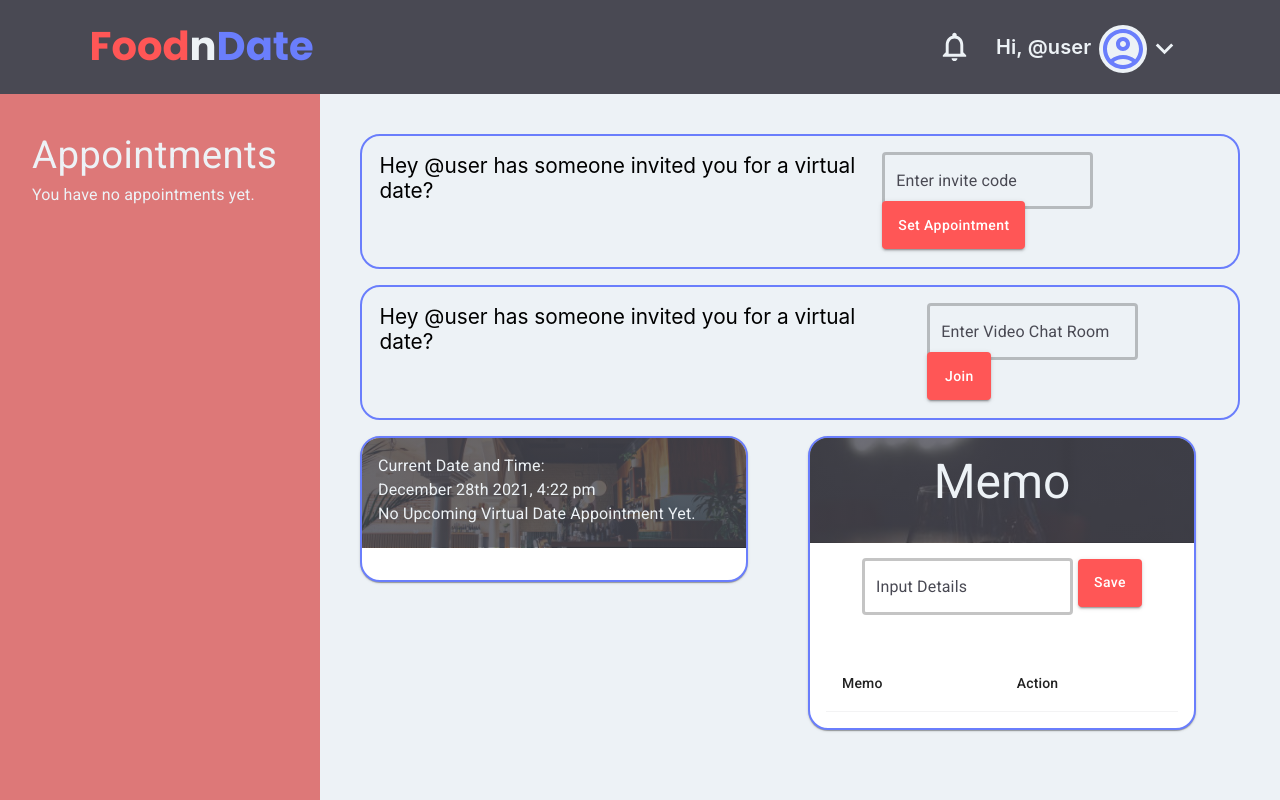
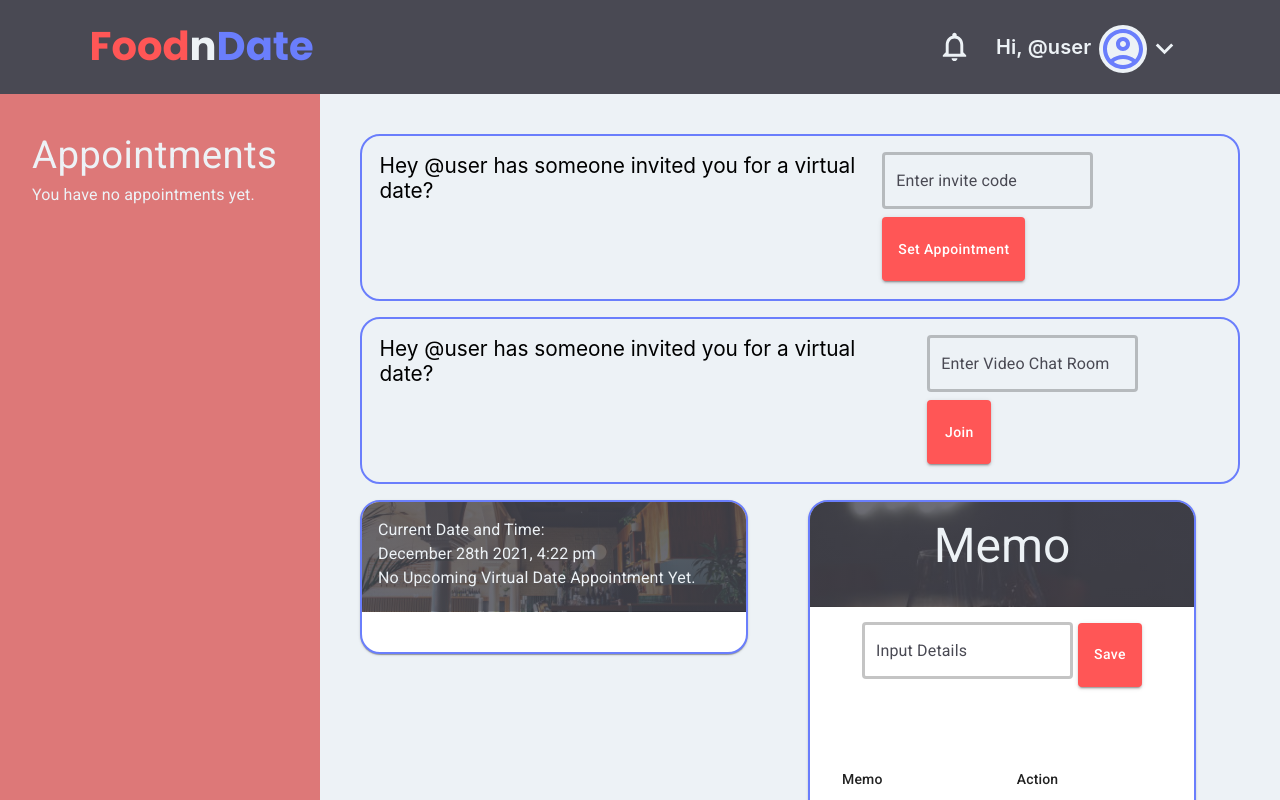
Before and after one commit to ryanregis/FoodnDate, a React (Vite) app in the folder client/: page /appointment in a window 1280 px wide. Shown: the top 800 px of the page. Built offline with nearby package versions, Linux system fonts and the light colour scheme.

Commit message:
Changes in contact us for sweet alert, changes in appointment, removal of cardactionarea, resizing of inputs and buttons

```diff
--- a/client/src/pages/Appointment.jsx
+++ b/client/src/pages/Appointment.jsx
@@ -1,5 +1,5 @@
 import React, {useState, useEffect} from 'react';
-import { Grid, Typography, Box, TextField, Button, Card, CardActionArea, CardContent, Table, TableHead, TableRow, TableCell, TableBody, TableContainer } from '@mui/material';
+import { Grid, Typography, Box, TextField, Button, Card, CardContent, Table, TableHead, TableRow, TableCell, TableBody, TableContainer } from '@mui/material';
 import { makeStyles } from '@mui/styles';
 import moment from 'moment';
 import DateAdapter from '@mui/lab/AdapterMoment'
@@ -18,7 +18,7 @@ const useStyles = makeStyles(() => ({
         fontSize: 'clamp(1.3rem, 1vw, 2rem)',
     },
     fieldInput: {
-        height: 'clamp(3rem, 2vh, 3rem)'
+        height: 'clamp(2rem, 8vh, 5rem)'
     },
     calendarDesign: {
         borderRadius: '20px',
@@ -133,7 +133,7 @@ const Appointment = () => {
 
                         <Grid p={4} item md={6} sm={12}>
                             <Card className={classes.calendarDesign}>
-                                <CardActionArea>
+
                                     <CardContent className='intro'>
                                         <Typography gutterBottom variant="body1" component="div">
                                             Current Date and Time: {<br />}
@@ -158,12 +158,12 @@ const Appointment = () => {
                                             </Table>
                                         </TableContainer>
                                     </CardContent>
-                                </CardActionArea>
+
                             </Card>
                         </Grid>
                         <Grid p={4} item md={6} sm={12}>
                             <Card className={classes.calendarDesign}>
-                                <CardActionArea>
+
                                     <CardContent className='our-story'>
                                         <Typography gutterBottom variant="h3" component="div" sx={{ color: 'white.main' }}>
                                             Memo
@@ -196,7 +196,7 @@ const Appointment = () => {
                                                 </Table>
                                             </TableContainer>
                                     </CardContent>
-                                </CardActionArea>
+
                             </Card>
                         </Grid>
                     </Grid>
--- a/client/src/pages/ContactUs.jsx
+++ b/client/src/pages/ContactUs.jsx
@@ -9,8 +9,7 @@ import SendIcon from '@mui/icons-material/Send';
 import { makeStyles } from '@mui/styles'
 import theme from '../Theme';
 import { ThemeProvider, Typography, Box, Button, TextField} from '@mui/material';
-
-
+import swal from 'sweetalert';
 const useStyles = makeStyles(()=>({
     conSend: {
         padding: '5%',
@@ -53,6 +52,9 @@ const contact = [
     },
 ]
 const ContactUs = () => {
+    const sendMessage = (e) => {
+        swal("Success!", "Your Message had been Sent", "success");
+    };
     const classes = useStyles();
     return (
         <div>
@@ -84,7 +86,7 @@ const ContactUs = () => {
                             <TextField  fullWidth name="name" type="text" color='black' label="Name" variant='filled' sx={{bgcolor:'white.main'}} className={classes.formInput}/>
                             <TextField  fullWidth name="email" type="email" color='black'  label="Email" variant='filled' sx={{bgcolor:'white.main', borderRadius:'10px'}} className={classes.formInput}/>
                             <TextField multiline rows={3}  fullWidth name="message" type="email" color='black'  label="Message" variant='filled' sx={{bgcolor:'white.main'}} className={classes.formInput}/>
-                            <Button type="submit" sx={{bgcolor:'black.main'}} variant="contained" className={classes.formInput} onClick={(e)=>{confirm('Are you really sure you want to send this message?')}}>
+                            <Button type="submit" sx={{bgcolor:'black.main'}} variant="contained" className={classes.formInput} onClick={sendMessage}>
                                 SEND <SendIcon sx={{marginLeft: '30%'}}/>
                             </Button>
                         </form>
```
